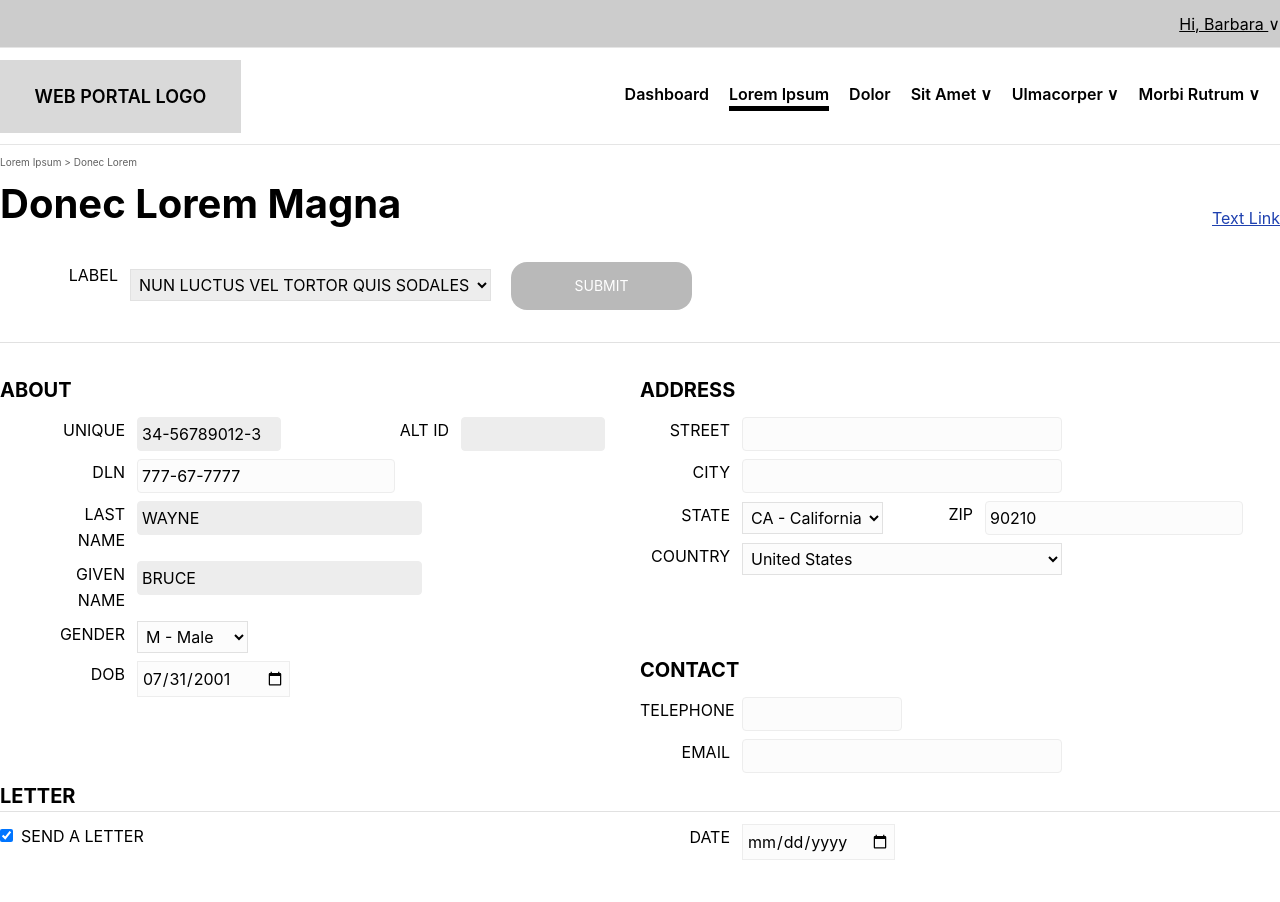
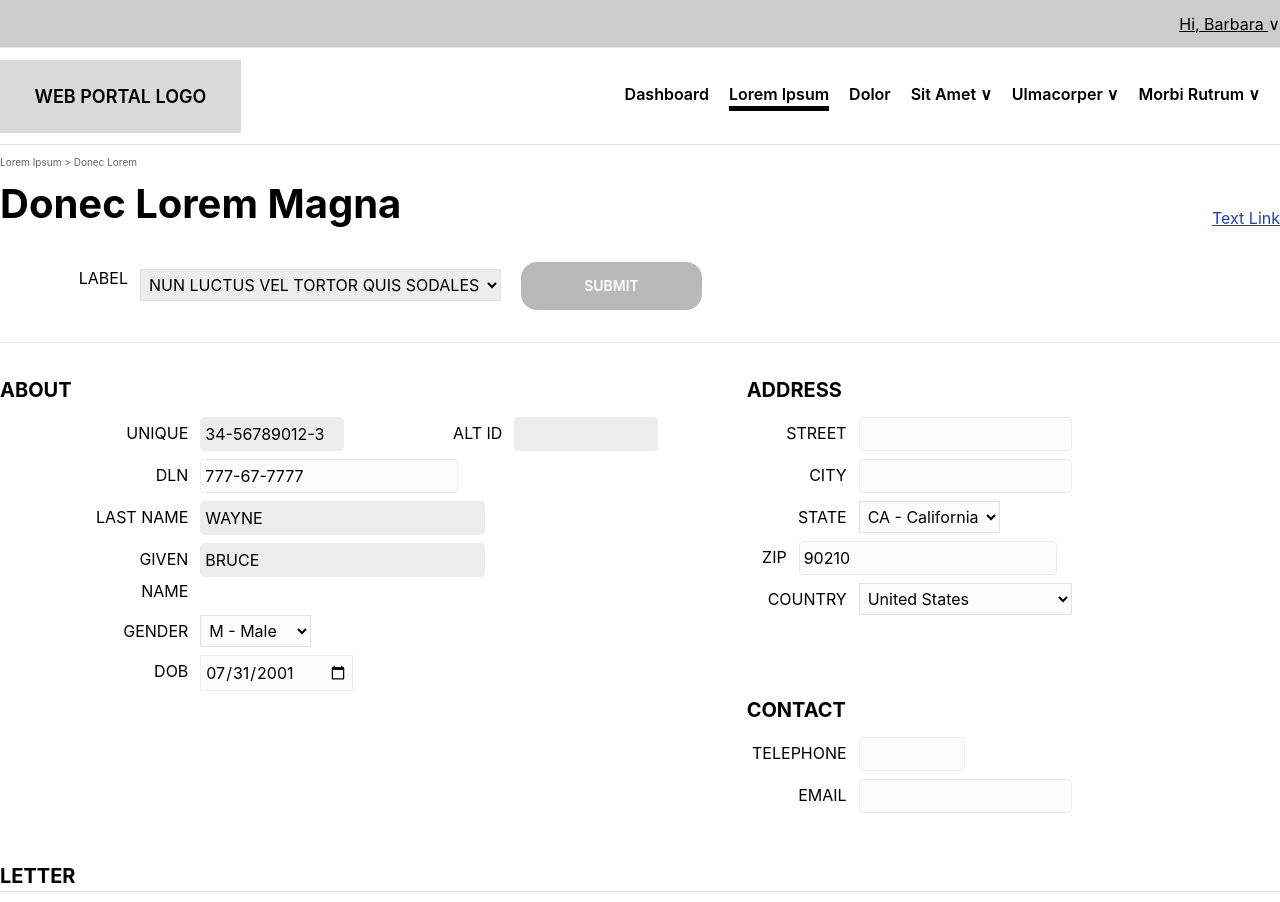
Before and after one commit to joshgoss/cloud7works-figma, a React (Create React App) app: page / in a window 1280 px wide. Shown: the top 902 px of the page. Built offline with nearby package versions, Linux system fonts and the light colour scheme.

Commit message:
more minor tweaks
+ tweak button font weight
+ tweak label colors
+ remove incorrect label property on Select component

```diff
--- a/src/components/Button.tsx
+++ b/src/components/Button.tsx
@@ -11,7 +11,7 @@ function Button({ children, className, disabled, type }: Props) {
   return (
     <button
       className={classNames(
-        "w-[181px] h-[48px] text-sm text-white py-2 px-1 rounded-2xl uppercase",
+        "w-[181px] h-[48px] text-sm text-white py-2 px-1 rounded-2xl uppercase font-[600]",
         { "bg-[#B9B9B9]": disabled, "bg-[#2C2C2C]": !disabled },
         className
       )}
--- a/src/components/Label.tsx
+++ b/src/components/Label.tsx
@@ -10,7 +10,7 @@ function Label({ className, children, htmlFor }: Props) {
   return (
     <label
       className={classNames(
-        "w-[90px] text-right inline-block uppercase mr-3 align-top leading-[26px]",
+        "w-[100px] text-right inline-block uppercase mr-3 align-top leading-[32px]",
         className
       )}
       htmlFor={htmlFor}
--- a/src/components/Select.tsx
+++ b/src/components/Select.tsx
@@ -6,14 +6,13 @@ type Props = {
   className?: string;
   disabled?: boolean;
   name: string;
-  label?: string;
 };
-function Select({ children, className, disabled, name, label }: Props) {
+function Select({ children, className, disabled, name }: Props) {
   return (
     <select
       id={name}
       className={classNames(
-        "p-1 border border-[#E1E1E1]",
+        "h-[32px] p-1 border border-[#E1E1E1]",
         { "bg-[#EDEDED]": disabled, "bg-[#fcfcfc]": !disabled },
         className
       )}
--- a/src/pages/DonecLoremMagnaPage.tsx
+++ b/src/pages/DonecLoremMagnaPage.tsx
@@ -23,20 +23,21 @@ function DonecLoremMagna() {
       </div>
 
       <div className="ml-7">
+        <Field>
           <Label htmlFor="nunlu">Label</Label>
-        <Select name="nunlu" className="mr-5" label="Label" disabled>
+          <Select name="nunlu" className="mr-5" disabled>
             <Select.Option selected={true} value={1}>
               NUN LUCTUS VEL TORTOR QUIS SODALES
             </Select.Option>
           </Select>
-
           <Button disabled>Submit</Button>
+        </Field>
       </div>
 
       <Hr />
 
-      <div className="flex flex-row">
-        <div className="basis-1/2">
+      <div className="flex flex-row mb-10">
+        <div className="basis-7/12">
           <h2 className="text-[20px] font-bold mb-3">ABOUT</h2>
 
           <div className="mx-auto md:w-[570px]">
@@ -78,7 +79,7 @@ function DonecLoremMagna() {
 
             <Field>
               <Label htmlFor="gender">Gender</Label>
-              <Select label="Gender" name="gender">
+              <Select name="gender">
                 <Select.Option value="male" selected>
                   M - Male
                 </Select.Option>
@@ -93,7 +94,7 @@ function DonecLoremMagna() {
           </div>
         </div>
 
-        <div className="basis-1/2">
+        <div className="basis-1/3">
           <h2 className="text-[20px] font-bold mb-3">ADDRESS</h2>
           <Field>
             <Label htmlFor="street">Street</Label>
@@ -106,7 +107,7 @@ function DonecLoremMagna() {
           <div>
             <Field className="inline-block">
               <Label htmlFor="state">State</Label>
-              <Select label="State" name="state">
+              <Select name="state">
                 <Select.Option value="ca" selected>
                   CA - California
                 </Select.Option>
@@ -122,7 +123,7 @@ function DonecLoremMagna() {
           </div>
           <Field>
             <Label htmlFor="country">Country</Label>
-            <Select className="w-1/2" label="country" name="country">
+            <Select className="w-1/2" name="country">
               <Select.Option value="us" selected>
                 United States
               </Select.Option>
@@ -147,7 +148,7 @@ function DonecLoremMagna() {
         </h2>
 
         <div className="flex w-full">
-          <div className="basis-1/2">
+          <div className="basis-7/12">
             <Field className="mb-15">
               <Checkbox
                 className="mb-10"
@@ -158,7 +159,7 @@ function DonecLoremMagna() {
             </Field>
           </div>
 
-          <div className="basis-1/2">
+          <div>
             <Field>
               <Label htmlFor="letterDate">Date</Label>
               <DatePicker name="letterDate" value="" />
```
Lines whose indentation alone changed are shown as unchanged.
